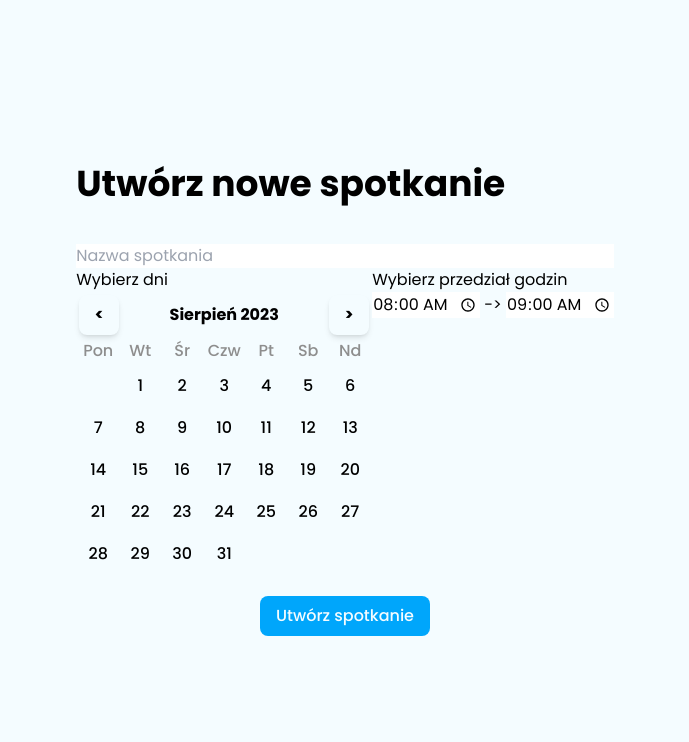
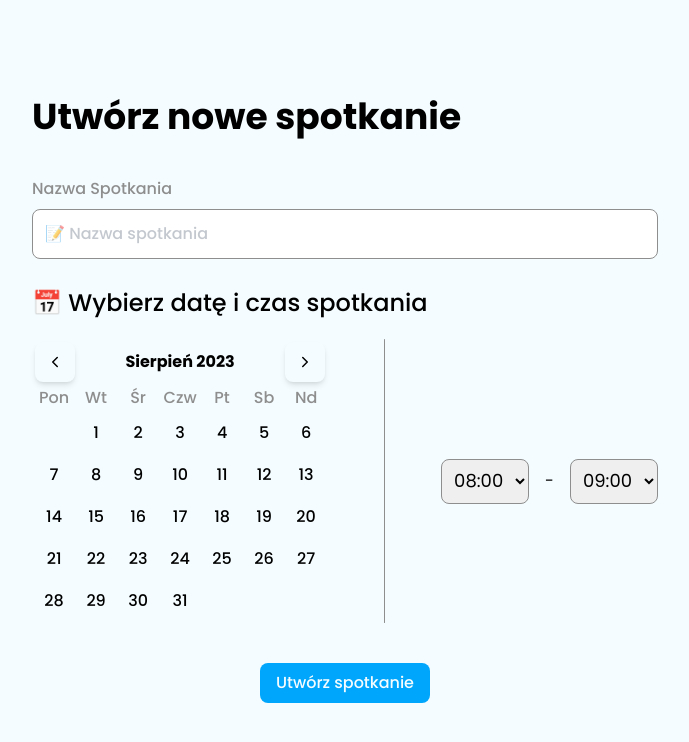
Before and after one commit to kkrukowski/meetifynow, a React (Vite) app in the folder client/: page /meet/new in a window 1280 px wide. Shown: the top 742 px of the page, without its empty margins (295-984 px from the left). Built offline with nearby package versions, Linux system fonts and the light colour scheme.

Commit message:
Styling create meeting view

```diff
--- a/client/package.json
+++ b/client/package.json
@@ -14,6 +14,7 @@
     "axios": "^1.4.0",
     "react": "^18.2.0",
     "react-dom": "^18.2.0",
+    "react-icons": "^4.11.0",
     "react-redux": "^8.0.5",
     "react-router-dom": "^6.14.2",
     "vite-plugin-svgr": "^2.4.0"
--- /dev/null
+++ b/client/src/components/Button.tsx
@@ -0,0 +1,13 @@
+export const Button = (props: {
+  text: string;
+  onClick: React.MouseEventHandler<HTMLButtonElement>;
+}) => {
+  return (
+    <button
+      className="bg-primary hover:bg-primary-hover active:bg-primary-active text-light font-medium w-fit px-4 py-2 rounded-lg mt-5 self-center transition-colors"
+      onClick={props.onClick}
+    >
+      {props.text}
+    </button>
+  );
+};
--- /dev/null
+++ b/client/src/components/Heading.tsx
@@ -0,0 +1,7 @@
+function Heading(props: { text: string; className?: string }) {
+  const headingStyle = "text-2xl font-medium mb-5";
+
+  return <h3 className={headingStyle + " " + props.className}>{props.text}</h3>;
+}
+
+export default Heading;
--- a/client/src/components/Input.tsx
+++ b/client/src/components/Input.tsx
@@ -1,28 +1,44 @@
 import React from "react";
 
 type Props = {
-  label: string,
-  type: string,
-  id: string,
-  placeholder: string,
-  onChange: (e: React.ChangeEvent<HTMLInputElement>) => void,
+  label: string;
+  type: string;
+  id: string;
+  placeholder: string;
+  errorText?: string;
+  error?: boolean;
+  onChange: (e: React.ChangeEvent<HTMLInputElement>) => void;
 };
 
-export const Input = ({ label, type, id, placeholder, onChange }: Props) => {
+export const Input = ({
+  label,
+  type,
+  id,
+  placeholder,
+  error,
+  errorText,
+  onChange,
+}: Props) => {
   return (
     <div className="flex flex-col w-full gap-2">
       <div className="flex justify-between">
-        <label htmlFor={id} className="font-semibold capitalize">
+        <label htmlFor={id} className="font-medium text-gray capitalize">
           {label}
         </label>
       </div>
       <input
         id={id}
         type={type}
-        className="w-full p-5 font-medium border rounded-md border-slate-300 placeholder:opacity-60"
+        className={
+          `w-full p-3 font-medium border border-gray focus:outline-none focus:ring focus:border-primary rounded-lg placeholder:opacity-60 transition-all` +
+          (error ? " border-red focus:ring-red/50 focus:border-red" : "")
+        }
         placeholder={placeholder}
         onChange={onChange}
       />
+      <p className="text-sm relative -top-1 text-red font-medium">
+        {errorText}
+      </p>
     </div>
   );
 };
--- /dev/null
+++ b/client/src/components/Timepicker.tsx
@@ -0,0 +1,64 @@
+export const Timepicker = (props: {
+  from: boolean;
+  onChange: (e: React.ChangeEvent<HTMLInputElement>) => void;
+}) => {
+  return (
+    <select
+      id={props.from ? "timepicker__from" : "timepicker__to"}
+      className="p-2 text-lg border border-gray rounded-lg focus:outline-none focus:ring focus:border-primary transition-all"
+    >
+      <option value="00:30">00:30</option>
+      <option value="01:00">01:00</option>
+      <option value="01:30">01:30</option>
+      <option value="02:00">02:00</option>
+      <option value="02:30">02:30</option>
+      <option value="03:00">03:00</option>
+      <option value="03:30">03:30</option>
+      <option value="04:00">04:00</option>
+      <option value="04:30">04:30</option>
+      <option value="05:00">05:00</option>
+      <option value="05:30">05:30</option>
+      <option value="06:00">06:00</option>
+      <option value="06:30">06:30</option>
+      <option value="07:00">07:00</option>
+      <option value="07:30">07:30</option>
+      <option value="08:00" selected={props.from}>
+        08:00
+      </option>
+      <option value="08:30">08:30</option>
+      <option value="09:00" selected={!props.from}>
+        09:00
+      </option>
+      <option value="09:30">09:30</option>
+      <option value="10:00">10:00</option>
+      <option value="10:30">10:30</option>
+      <option value="11:00">11:00</option>
+      <option value="11:30">11:30</option>
+      <option value="12:00">12:00</option>
+      <option value="12:30">12:30</option>
+      <option value="13:00">13:00</option>
+      <option value="13:30">13:30</option>
+      <option value="14:00">14:00</option>
+      <option value="14:30">14:30</option>
+      <option value="15:00">15:00</option>
+      <option value="15:30">15:30</option>
+      <option value="16:00">16:00</option>
+      <option value="16:30">16:30</option>
+      <option value="17:00">17:00</option>
+      <option value="17:30">17:30</option>
+      <option value="18:00">18:00</option>
+      <option value="18:30">18:30</option>
+      <option value="19:00">19:00</option>
+      <option value="19:30">19:30</option>
+      <option value="20:00">20:00</option>
+      <option value="20:30">20:30</option>
+      <option value="21:00">21:00</option>
+      <option value="21:30">21:30</option>
+      <option value="22:00">22:00</option>
+      <option value="22:30">22:30</option>
+      <option value="23:00">23:00</option>
+      <option value="23:30">23:30</option>
+      <option value="00:00">00:00</option>
+    </select>
+  );
+};
--- /dev/null
+++ b/client/src/components/Title.tsx
@@ -0,0 +1,7 @@
+function Title(props: { text: string }) {
+  const titleStyle = "text-4xl font-bold mb-10";
+
+  return <h1 className={titleStyle}>{props.text}</h1>;
+}
+
+export default Title;
--- a/client/src/routes/CreateMeeting.tsx
+++ b/client/src/routes/CreateMeeting.tsx
@@ -1,5 +1,11 @@
 import { set } from "mongoose";
 import React, { useState } from "react";
+import { IoChevronBack, IoChevronForward } from "react-icons/io5";
+import { Button } from "../components/Button";
+import Heading from "../components/Heading";
+import { Input } from "../components/Input";
+import { Timepicker } from "../components/Timepicker";
+import Title from "../components/Title";
 
 import axios from "axios";
 
@@ -164,19 +170,23 @@ export default function CreateMeeting() {
 
   return (
     <section className="flex flex-col justify-center">
-      <h1 className="text-4xl font-bold mb-10">Utwórz nowe spotkanie</h1>
+      <Title text="Utwórz nowe spotkanie" />
       <form id="create-meeting-form" className="flex flex-col justify-center">
         {/* Meeting name input */}
-        <input
+        <Input
+          label="Nazwa spotkania"
           type="text"
-          placeholder="Nazwa spotkania"
-          onChange={(e) => setMeetingName(e.target.value)}
-          required
+          id="meeting__name"
+          placeholder="📝 Nazwa spotkania"
+          onChange={(e: { target: { value: React.SetStateAction<string> } }) =>
+            setMeetingName(e.target.value)
+          }
         />
         {/* Choose date */}
-        <div className="flex justify-center">
+        <div className="flex flex-col justify-center my-5">
+          <Heading text="📅 Wybierz datę i czas spotkania" />
+          <div className="flex">
             <div>
-            <h3>Wybierz dni</h3>
               <table className="date__selection--table border-separate border-spacing-0.5">
                 <thead>
                   <tr>
@@ -184,16 +194,16 @@ export default function CreateMeeting() {
                       <div className="flex justify-between items-center">
                         <button
                           onClick={prevMonth}
-                        className="h-10 w-10 rounded-lg bg-light hover:bg-light-hover active:bg-light-active shadow-md transition-colors"
+                          className="h-10 w-10 rounded-lg bg-light hover:bg-light-hover active:bg-light-active shadow-md transition-colors flex justify-center items-center"
                         >
-                        &lt;
+                          <IoChevronBack />
                         </button>
                         <span>{monthName[month] + " " + year}</span>
                         <button
                           onClick={nextMonth}
-                        className="h-10 w-10 rounded-lg bg-light hover:bg-light-hover active:bg-light-active shadow-md transition-colors"
+                          className="h-10 w-10 rounded-lg bg-light hover:bg-light-hover active:bg-light-active shadow-md transition-colors flex justify-center items-center"
                         >
-                        &gt;
+                          <IoChevronForward />
                         </button>
                       </div>
                     </th>
@@ -211,31 +221,15 @@ export default function CreateMeeting() {
                 <tbody>{showCalendar(month, year)}</tbody>
               </table>
             </div>
-          <div>
-            <h3>Wybierz przedział godzin</h3>
-            <input
-              type="time"
-              id="startTime"
-              value={startTime}
-              required
-              onChange={handleStartTimeChange}
-            />
-            <span> -&gt; </span>
-            <input
-              type="time"
-              id="endTime"
-              value={endTime}
-              required
-              onChange={handleEndTimeChange}
-            />
+            <div className="w-px bg-gray rounded-lg mx-14"></div>
+            <div className="flex items-center">
+              <Timepicker from={true} onChange={handleStartTimeChange} />
+              <span className="m-4"> - </span>
+              <Timepicker from={false} onChange={handleEndTimeChange} />
             </div>
           </div>
-        <button
-          className="bg-primary hover:bg-primary-hover active:bg-primary-active text-light font-medium w-fit px-4 py-2 rounded-lg mt-5 self-center transition-colors"
-          onClick={createMeeting}
-        >
-          Utwórz spotkanie
-        </button>
+        </div>
+        <Button text="Utwórz spotkanie" onClick={createMeeting} />
       </form>
     </section>
   );
--- a/client/tailwind.config.cjs
+++ b/client/tailwind.config.cjs
@@ -6,18 +6,16 @@ module.exports = {
       fontFamily: {
         poppins: ["Poppins", "sans-serif"],
       },
-      backgroundColor: {
+      colors: {
         primary: "#00A6FB",
         "primary-hover": "#0096E0",
         "primary-active": "#0086C0",
-        'light': "#f4fcff",
+        light: "#f4fcff",
         "light-hover": "#e4f4ff",
         "light-active": "#d4ecff",
-      },
-      textColor: {
-        light: "#f4fcff",
+        gray: "#8e8e8e",
         dark: "#1c1c1c",
-        gray: "#8e8e8e",
+        red: "#FF6B73",
       },
     },
     fontFamily: {
```
Also changed, not shown: 1 other file (tests, documents, lock files or other folders). Lines whose indentation alone changed are shown as unchanged.
